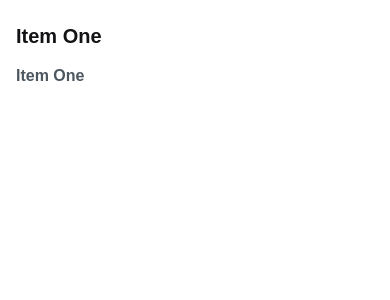
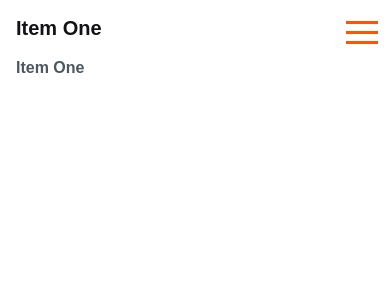
Before and after one commit to DonSmog/mainstack, a React (Vite) app: page /item1 in a window 390 px wide. Shown: the top 300 px of the page. Built offline with nearby package versions, Linux system fonts and the light colour scheme; a web font is replaced by a local one.

Commit message:
mobile responsive

```diff
--- a/package.json
+++ b/package.json
@@ -14,6 +14,7 @@
     "apexcharts": "^3.39.0",
     "autoprefixer": "^10.4.14",
     "chart.js": "^4.2.1",
+    "hamburger-react": "^2.5.0",
     "path": "^0.12.7",
     "postcss": "^8.4.23",
     "react": "^18.2.0",
--- a/src/components/home/components/home-charts.tsx
+++ b/src/components/home/components/home-charts.tsx
@@ -38,15 +38,15 @@ const days = [
   },
   {
     id: "3day",
-    name: "3 Day",
+    name: "3 Days",
   },
   {
     id: "7day",
-    name: "7 Day",
+    name: "7 Days",
   },
   {
     id: "30day",
-    name: "30 Day",
+    name: "30 Days",
   },
   {
     id: "all_time",
--- a/src/components/layout/index.tsx
+++ b/src/components/layout/index.tsx
@@ -1,13 +1,30 @@
-import { ReactNode } from "react";
+import { ReactNode, useState } from "react";
 import SideBar from "../sidebar";
+import { Divide as Hamburger } from "hamburger-react";
 
 const Layout = ({ children }: { children: ReactNode }) => {
+  const screenSize = window.innerWidth;
+  const isMobile = screenSize < 768;
+
+  const [isOpen, setOpen] = useState(false);
+
   return (
-    <div className="flex w-full h-full">
+    <div className="flex w-full h-full relative">
       <div className="lg:flex hidden h-screen overflow-hidden fixed w-1/5 py-6 border-r-2 border-border">
         <SideBar />
       </div>
-      <div className="flex flex-col xl:gap-8 gap-4 xl:pl-[22vw] xl:pr-10 px-4 py-6 min-h-[100vh] w-full">
+      {isMobile && (
+        <div className="absolute top-2 right-1">
+          <Hamburger color="#FF5403" toggled={isOpen} toggle={setOpen} />
+        </div>
+      )}
+
+      {isOpen && (
+        <div className="absolute z-10 h-screen py-4 left-0 bg-border">
+          <SideBar />
+        </div>
+      )}
+      <div className="flex flex-col xl:gap-8 gap-4 xl:pl-[22vw] xl:pr-10 xl:py-6 p-4 min-h-[100vh] w-full">
         {children}
       </div>
     </div>
```
Also changed, not shown: 1 other file (tests, documents, lock files or other folders).
